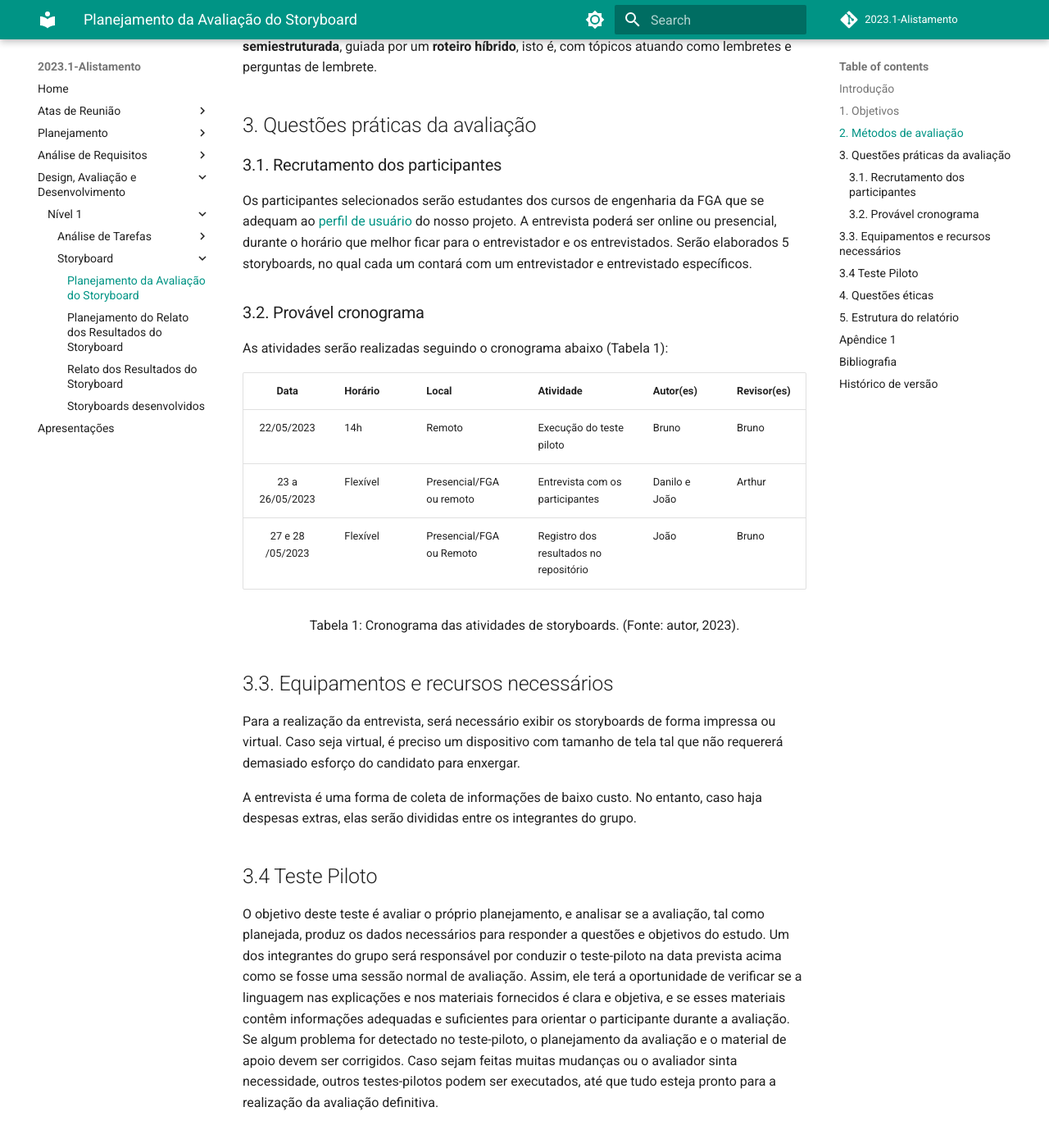
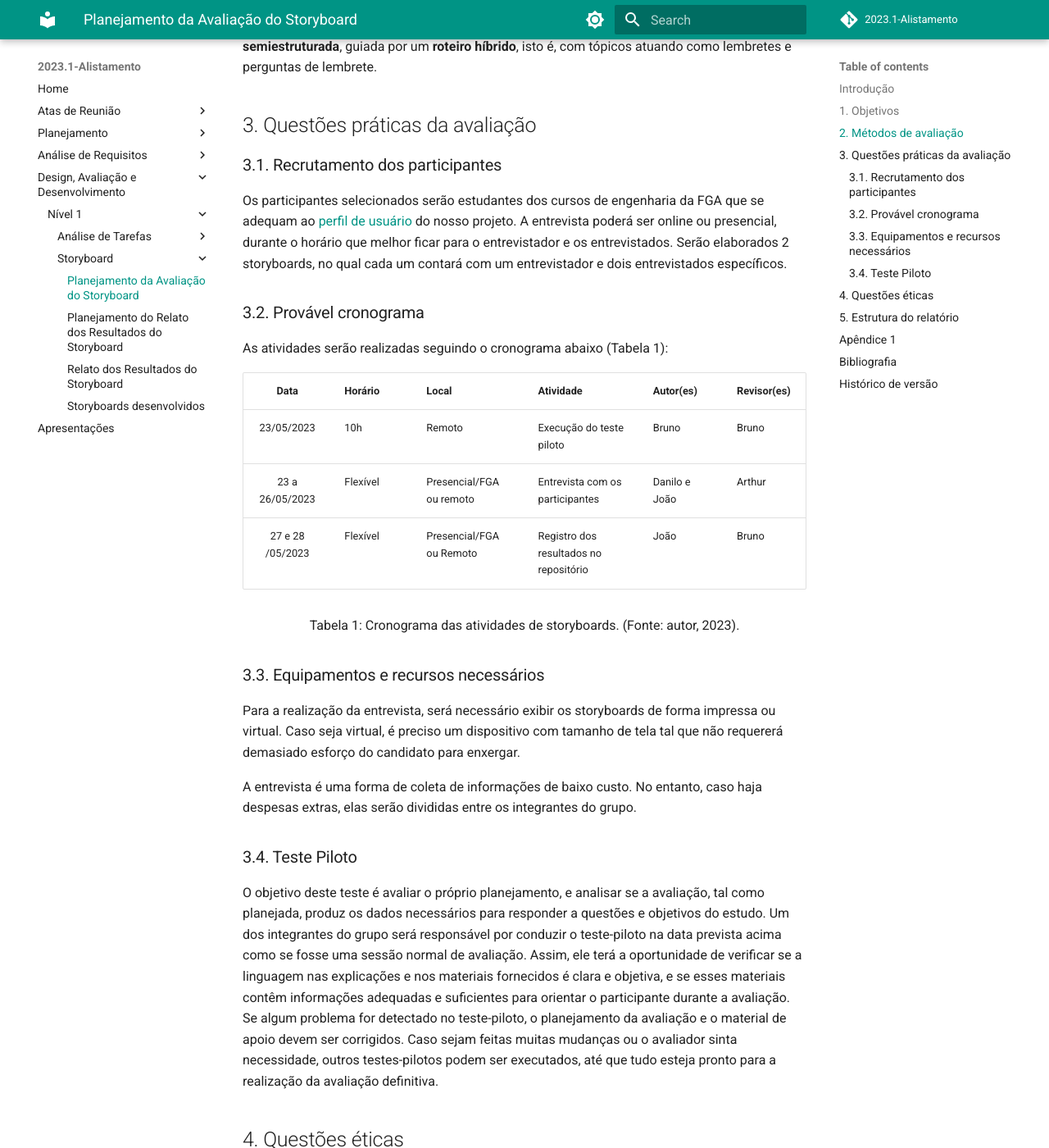
Before and after one commit to Interacao-Humano-Computador/2023.1-Alistamento, an MkDocs documentation site: the page built from docs/design_avaliacao_desenvolvimento/nivel1/storyboard/planejamento_avaliacao.md, in a window 1280 px wide and 1400 px high, scrolled down 1148 px. Shown: the whole window at 82% size. Built offline with MkDocs 1.6.1 and Material for MkDocs 9.7.7, drawn with Linux system fonts in a browser that asks for light colours; comment, search, counter and statistics services are not loaded; some of the changed text lies outside the part shown.

Commit message:
Ajuste de alguns dados do planejamento da avaliação dos storyboards

```diff
--- a/docs/design_avaliacao_desenvolvimento/nivel1/storyboard/planejamento_avaliacao.md
+++ b/docs/design_avaliacao_desenvolvimento/nivel1/storyboard/planejamento_avaliacao.md
@@ -23,14 +23,14 @@ Será empregado o método de avaliação por **investigação**, porque ele não
 ## 3. Questões práticas da avaliação
 ### 3.1. Recrutamento dos participantes
 Os participantes selecionados serão estudantes dos cursos de engenharia da FGA que se adequam ao [perfil de usuário](../../../analise_requisitos/perfil_do_usuario.md) do nosso projeto. A entrevista poderá ser online ou presencial, durante o horário que melhor ficar para o entrevistador e os entrevistados.
-Serão elaborados 5 storyboards, no qual cada um contará com um entrevistador e entrevistado específicos.
+Serão elaborados 2 storyboards, no qual cada um contará com um entrevistador e dois entrevistados específicos.
 
 ### 3.2. Provável cronograma
 As atividades serão realizadas seguindo o cronograma abaixo (Tabela 1):
 
 | Data | Horário | Local | Atividade | Autor(es) | Revisor(es) |
 | :-: | - | - | - | - | - |
-| 22/05/2023| 14h | Remoto | Execução do teste piloto | Bruno | Bruno |
+| 23/05/2023| 10h | Remoto | Execução do teste piloto | Bruno | Bruno |
 | 23 a 26/05/2023 | Flexível | Presencial/FGA ou remoto | Entrevista com os participantes | Danilo e João | Arthur |
 | 27 e 28 /05/2023 | Flexível | Presencial/FGA ou Remoto | Registro dos resultados no repositório | João | Bruno |
 
@@ -38,12 +38,12 @@ As atividades serão realizadas seguindo o cronograma abaixo (Tabela 1):
 <p> Tabela 1: Cronograma das atividades de storyboards. (Fonte: autor, 2023).</p>
 </div>
 
-## 3.3. Equipamentos e recursos necessários
+### 3.3. Equipamentos e recursos necessários
 Para a realização da entrevista, será necessário exibir os storyboards de forma impressa ou virtual. Caso seja virtual, é preciso um dispositivo com tamanho de tela tal que não requererá demasiado esforço do candidato para enxergar.
 
 A entrevista é uma forma de coleta de informações de baixo custo. No entanto, caso haja despesas extras, elas serão divididas entre os integrantes do grupo.
 
-## 3.4 Teste Piloto
+### 3.4. Teste Piloto
 O objetivo deste teste é avaliar o próprio planejamento, e analisar se a avaliação, tal como planejada, produz os dados necessários para responder a questões e objetivos do estudo. Um dos integrantes do grupo será responsável por conduzir o teste-piloto na data prevista acima como se fosse uma sessão normal de avaliação. Assim, ele terá a oportunidade de verificar se a linguagem nas explicações e nos materiais fornecidos é clara e objetiva, e se esses materiais contêm informações adequadas e suficientes para orientar o participante durante a avaliação.
 Se algum problema for detectado no teste-piloto, o planejamento da avaliação e o material de apoio devem ser corrigidos. Caso sejam feitas muitas mudanças ou o avaliador sinta necessidade, outros testes-pilotos podem ser executados, até que tudo esteja pronto para a realização da avaliação definitiva.
 
@@ -117,3 +117,4 @@ Maurício Vianna et al. Design Thinking: Inovação em negócios. Editora MJV Pr
 |  `1.0`   | 20/05/2023 | Criação inicial do documento: adição da introdução, metodologia, objetivos, questões práticas e éticas. | [Bruno Martins](https://github.com/gitbmvb) | [Gabriel Souza](https://github.com/GabrielMS00) |
 |  `1.1`   | 20/05/2023 | Adição do termo de consentimento, cronograma, teste-piloto e estrutura do relatório. | [Bruno Martins](https://github.com/gitbmvb) | [Gabriel Souza](https://github.com/GabrielMS00) |
 |  `1.2`   | 21/05/2023 | Revisão geral do artefato e adição de itens pendentes (bibliografia, lengendas nas tabelas, etc). | [Bruno Martins](https://github.com/gitbmvb) | [Gabriel Souza](https://github.com/GabrielMS00) |
+|  `1.3`   | 22/05/2023 | Consertando a indexação (item 1, 2, 3, etc) e editando o número de storyboards produzidos e o cronograma. | [Bruno Martins](https://github.com/gitbmvb) | [Danilo Carvalho](https://github.com/Danilo-Carvalho-Antunes) |
```
